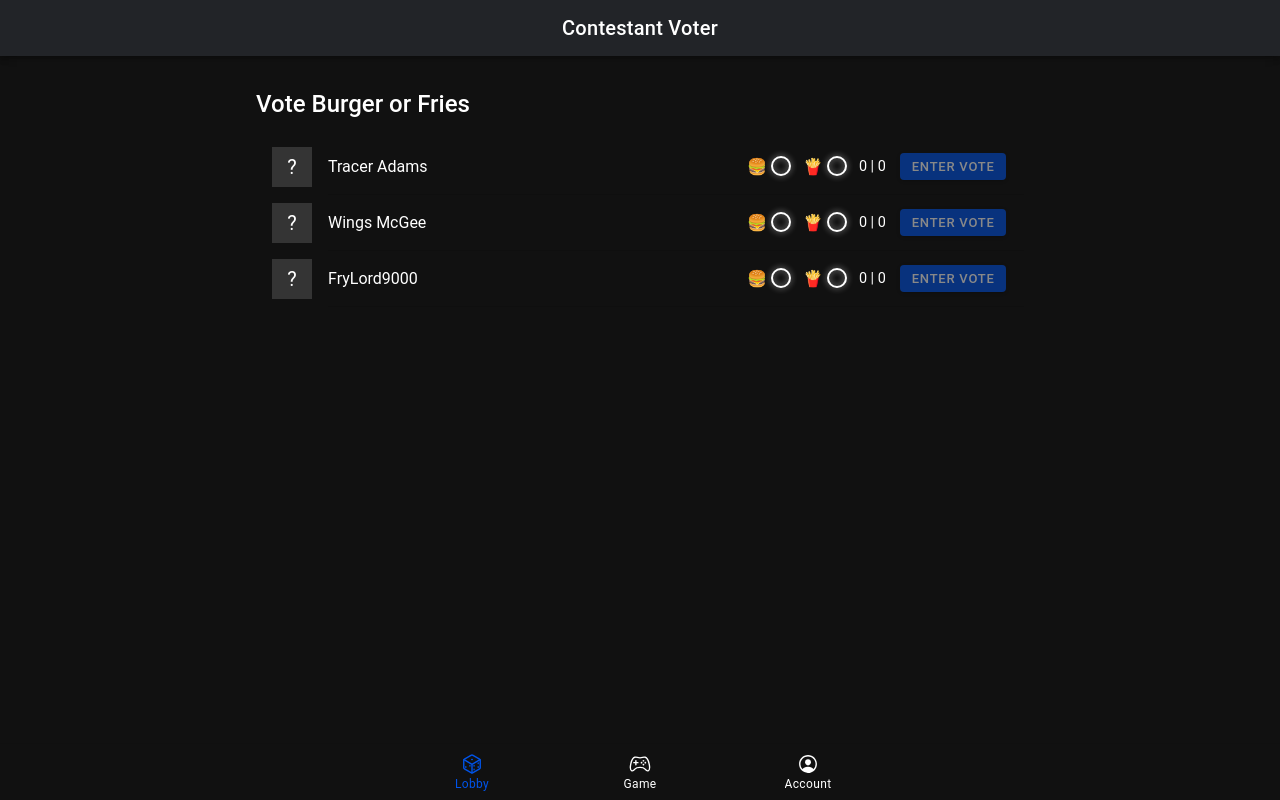
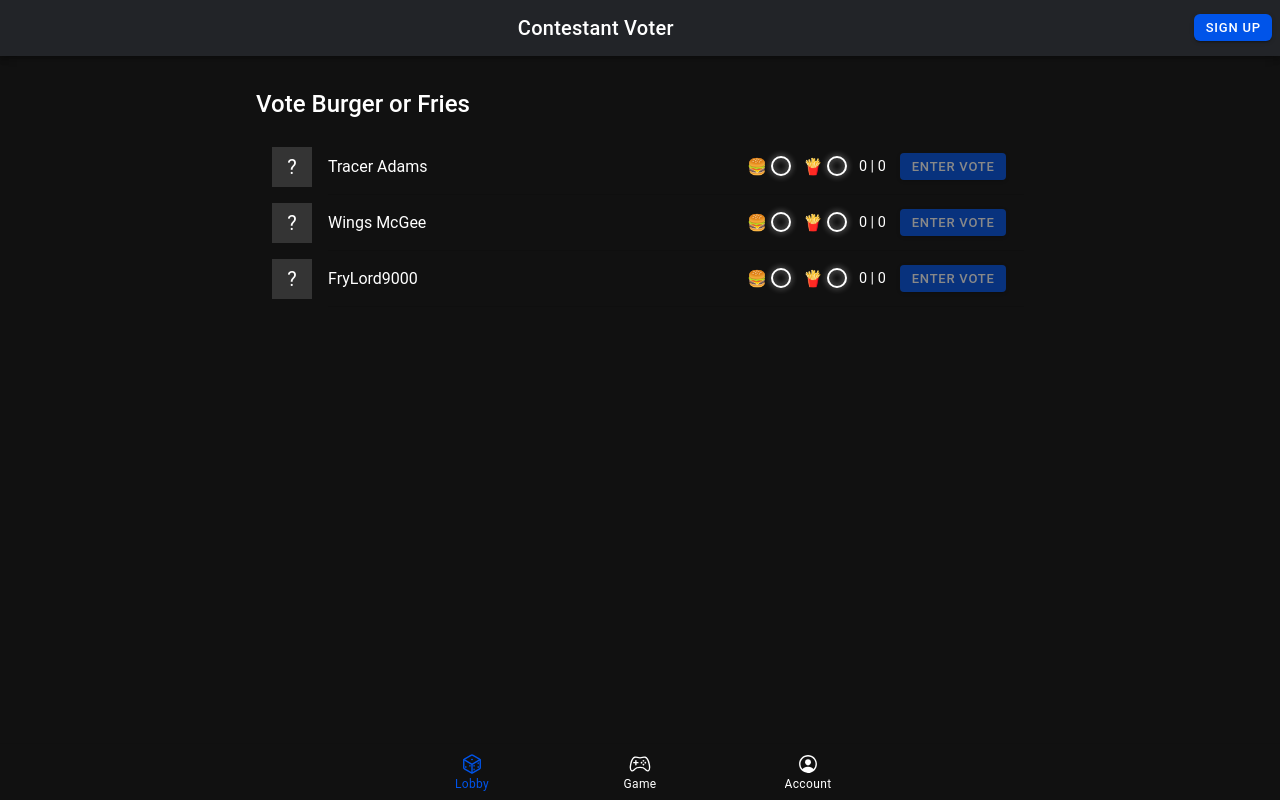
Before and after one commit to TracerAdams-alt/BetSend, a React (Vite) app in the folder betsendpro/: page /lobby in a window 1280 px wide. Built offline with nearby package versions, Linux system fonts and the light colour scheme.

Commit message:
readded the signup tab

```diff
--- a/betsendpro/src/components/LobbyPage.jsx
+++ b/betsendpro/src/components/LobbyPage.jsx
@@ -46,7 +46,6 @@ const LobbyPage = () => {
     },
   ]);
 
-  // Update which choice is selected for a contestant (but don't touch tallies yet)
   const handleSelect = (id, choice) => {
     setContestants((prev) =>
       prev.map((c) =>
@@ -60,9 +59,6 @@ const LobbyPage = () => {
     );
   };
 
-  // When Enter Vote is pressed:
-  // - If no previous vote: add 1 to selected side
-  // - If previous vote exists and changed: move 1 from old side to new side
   const handleEnterVote = (id) => {
     setContestants((prev) =>
       prev.map((c) => {
@@ -97,7 +93,7 @@ const LobbyPage = () => {
           ...c,
           burgerVotes,
           friesVotes,
-          committedVote: newVote, // remember what we've counted
+          committedVote: newVote,
         };
       })
     );
@@ -108,6 +104,20 @@ const LobbyPage = () => {
       <IonHeader translucent={true}>
         <IonToolbar color="dark">
           <IonTitle>Contestant Voter</IonTitle>
+
+          {/* 🔹 Sign Up button back in the header */}
+          <IonButton
+            slot="end"
+            routerLink="/signup"
+            size="small"
+            color="primary"
+            style={{
+              marginRight: "8px",
+              "--border-radius": "6px",
+            }}
+          >
+            Sign Up
+          </IonButton>
         </IonToolbar>
       </IonHeader>
 
```
